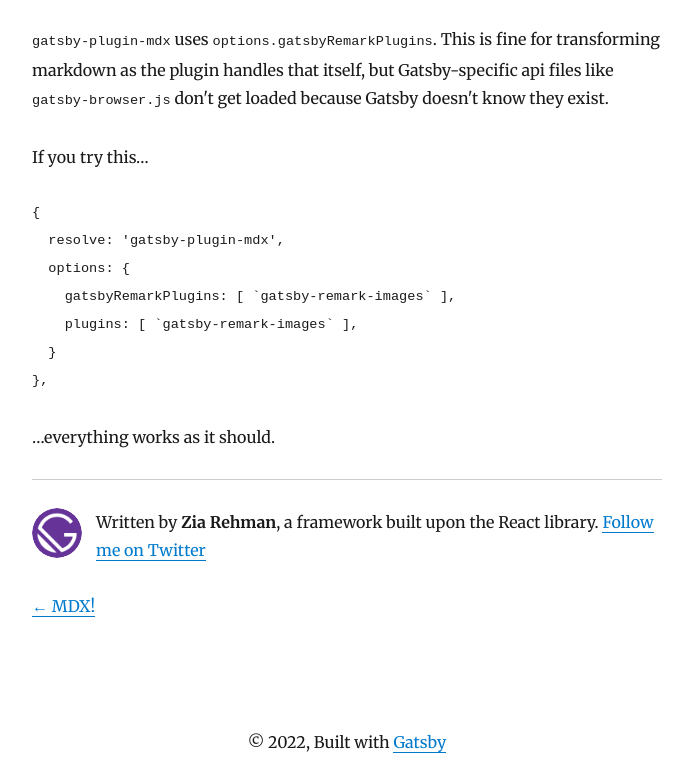
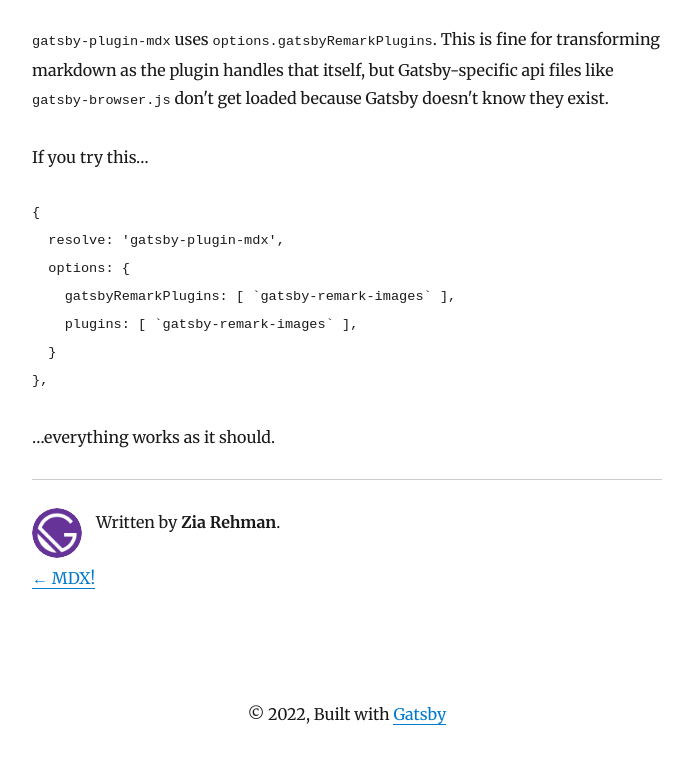
Before and after one commit to iamzr/Personal-Blog, a Gatsby site: page /blog/awesome-images/ in a window 1280 px wide. Shown: the part 1077-1857 px from the top of the page, without its empty margins (293-984 px from the left). After the commit the page ends 1829 px from the top, so only its background shows below. Built offline with nearby package versions, Linux system fonts and the light colour scheme; Gatsby itself is replaced by a stand-in of ours; some packages are replaced by stand-ins of ours; code samples lack their colours.

Commit message:
Edited bio

```diff
--- a/src/components/bio.js
+++ b/src/components/bio.js
@@ -34,12 +34,7 @@ function Bio() {
               }}
             />
             <p>
-              Written by <strong>{author}</strong>, a framework built upon the
-              React library.
-              {` `}
-              <a href={`https://twitter.com/${social.twitter}`}>
-                Follow me on Twitter
-              </a>
+              Written by <strong>{author}</strong>.{``}
             </p>
           </Container>
         )
```
